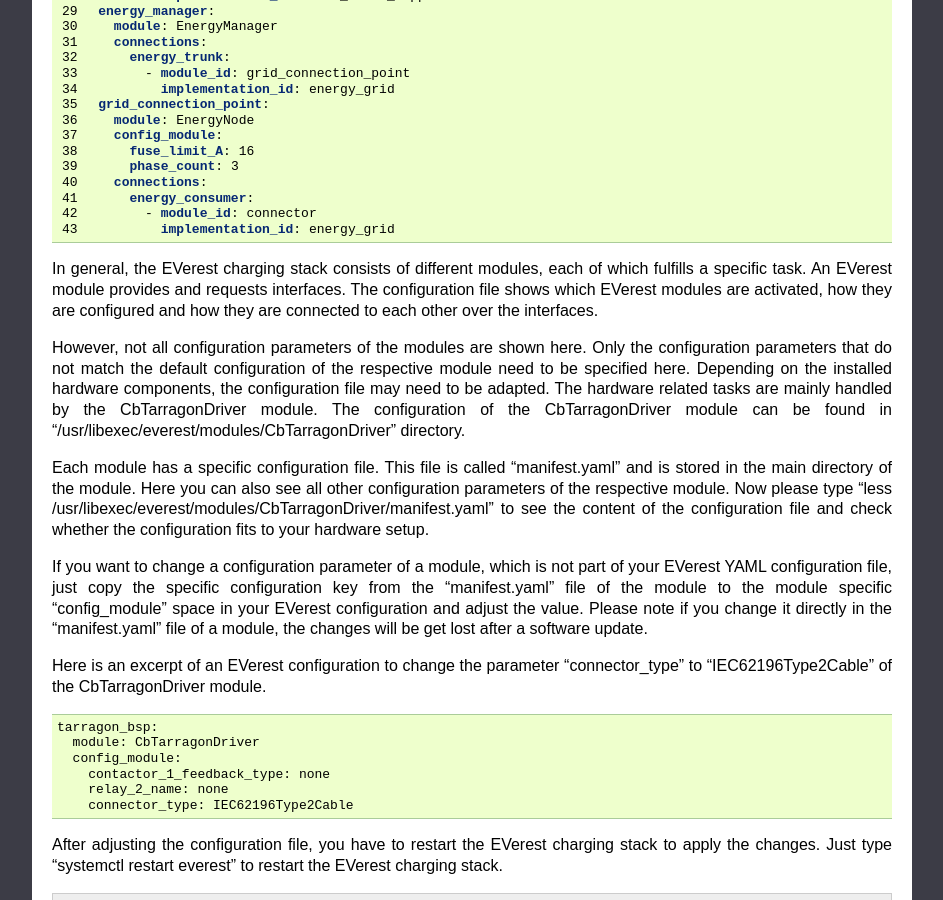
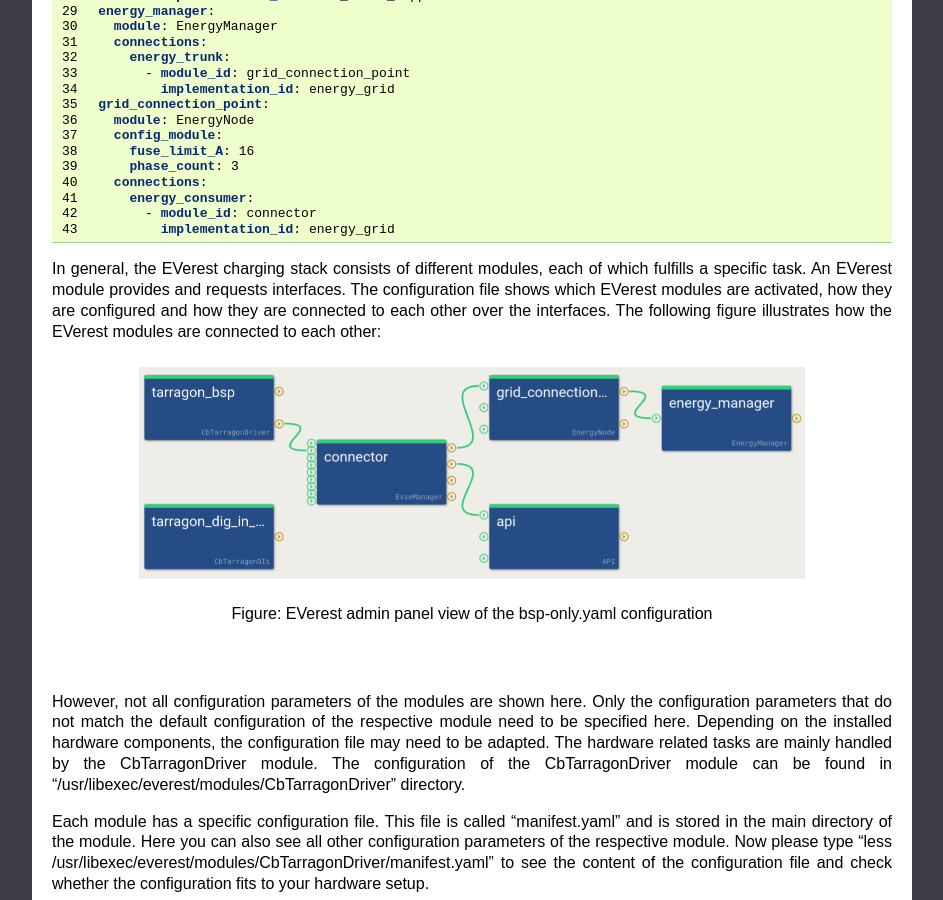
Before and after one commit to chargebyte/chargebyte-docs, a Sphinx documentation site: the page built from docs/source/getting_started.rst, in a window 1280 px wide and 900 px high, scrolled down 5829 px. Shown: the whole window, without its empty margins (198-1141 px from the left). Built offline with Sphinx 7.4.7, drawn with Linux system fonts in a browser that asks for light colours.

Commit message:
Add admin_panel_bsp_only.png to the "Getting Started" chapter
Signed-off-by: Fabian Hartung <fabian.hartung@chargebyte.com>

```diff
--- a/docs/source/getting_started.rst
+++ b/docs/source/getting_started.rst
@@ -230,7 +230,14 @@
 In general, the EVerest charging stack consists of different modules, each of which fulfills a
 specific task. An EVerest module provides and requests interfaces. The configuration file shows
 which EVerest modules are activated, how they are configured and how they are connected to each
-other over the interfaces.
+other over the interfaces. The following figure illustrates how the EVerest modules are connected
+to each other:
+
+.. figure:: _static/images/admin_panel_bsp_only.png
+    :width: 500pt
+    :name: admin_panel_bsp_only
+
+    Figure: EVerest admin panel view of the bsp-only.yaml configuration
 
 However, not all configuration parameters of the modules are shown here. Only the configuration
 parameters that do not match the default configuration of the respective module need
```
Also changed, not shown: docs/source/_static/images/admin_panel_bsp_only.png (added).
